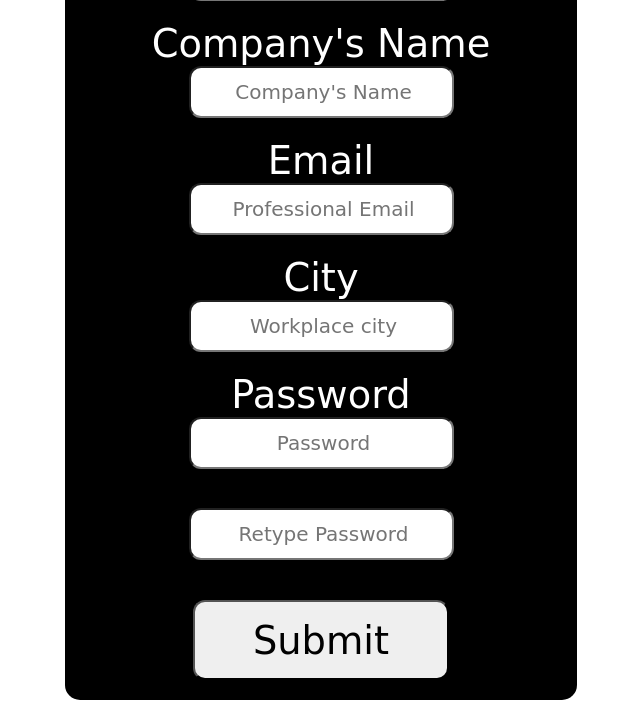
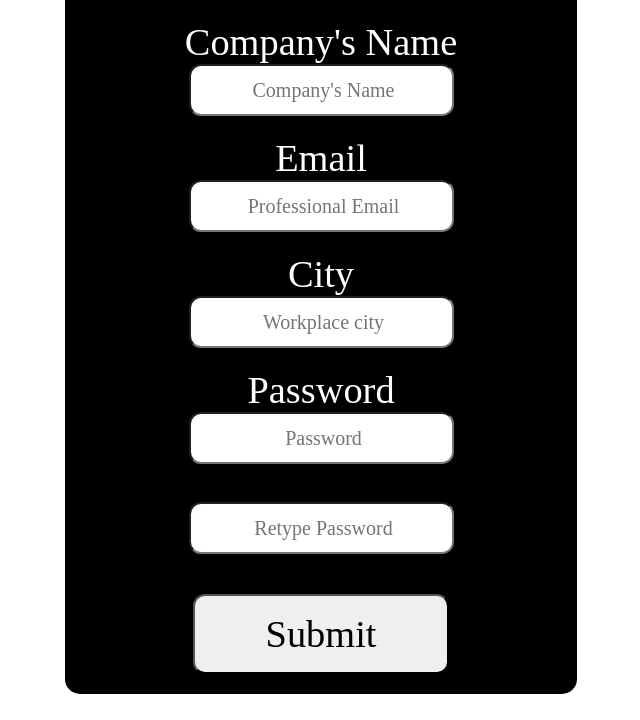
Before and after one commit to suyyash10/find_your_job, a Python web app: template templates/company_signup.html in a window 1280 px wide. Shown: the part 356-1076 px from the top of the page, without its empty margins (319-959 px from the left). After the commit the page ends 1050 px from the top, so only its background shows below. Run offline with Jinja, Linux system fonts and the light colour scheme; the template is opened without the code that fills it, so the values that code supplies are empty.

Commit message:
frontend updates

```diff
--- a/static/css/home.css
+++ b/static/css/home.css
@@ -2,7 +2,7 @@
     margin: 0;
     padding: 0;
     overflow-x: hidden;
-    font-family: 'Edu NSW ACT Foundation', cursive;
+    font-family: "Libre Baskerville";
 
 }
 nav{
--- a/static/css/hr_seeker.css
+++ b/static/css/hr_seeker.css
@@ -1,7 +1,7 @@
 *{
     margin: 0;
     padding: 0;
-    font-family: 'Edu NSW ACT Foundation', cursive;
+    font-family: "Libre Baskerville";
     overflow-x: hidden;
 }
 header{
--- a/static/css/signup.css
+++ b/static/css/signup.css
@@ -1,7 +1,7 @@
 *{
     margin: 0;
     padding: 0;
-    font-family: 'Edu NSW ACT Foundation', cursive;
+    font-family: "Libre Baskerville";
 }
 header{
     width: 100vw;
--- /dev/null
+++ b/static/js/form.js
@@ -0,0 +1,4 @@
+var open_form = document.querySelector(".buttons")
+open_form.addEventListener("click",()=>{
+    document.body.classList.toggle("showits");
+});
```
Also changed, not shown: static/css/job.css (+14 -6 lines).
